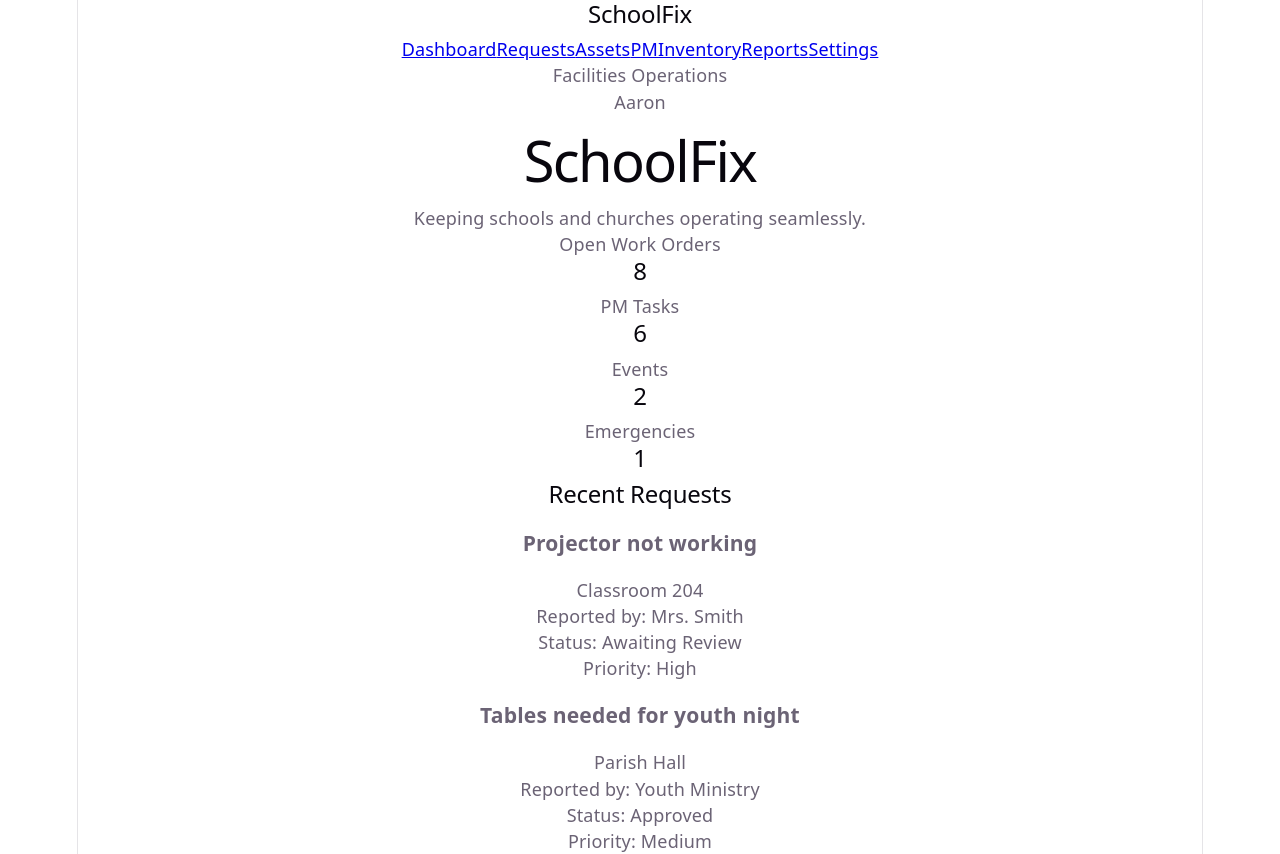
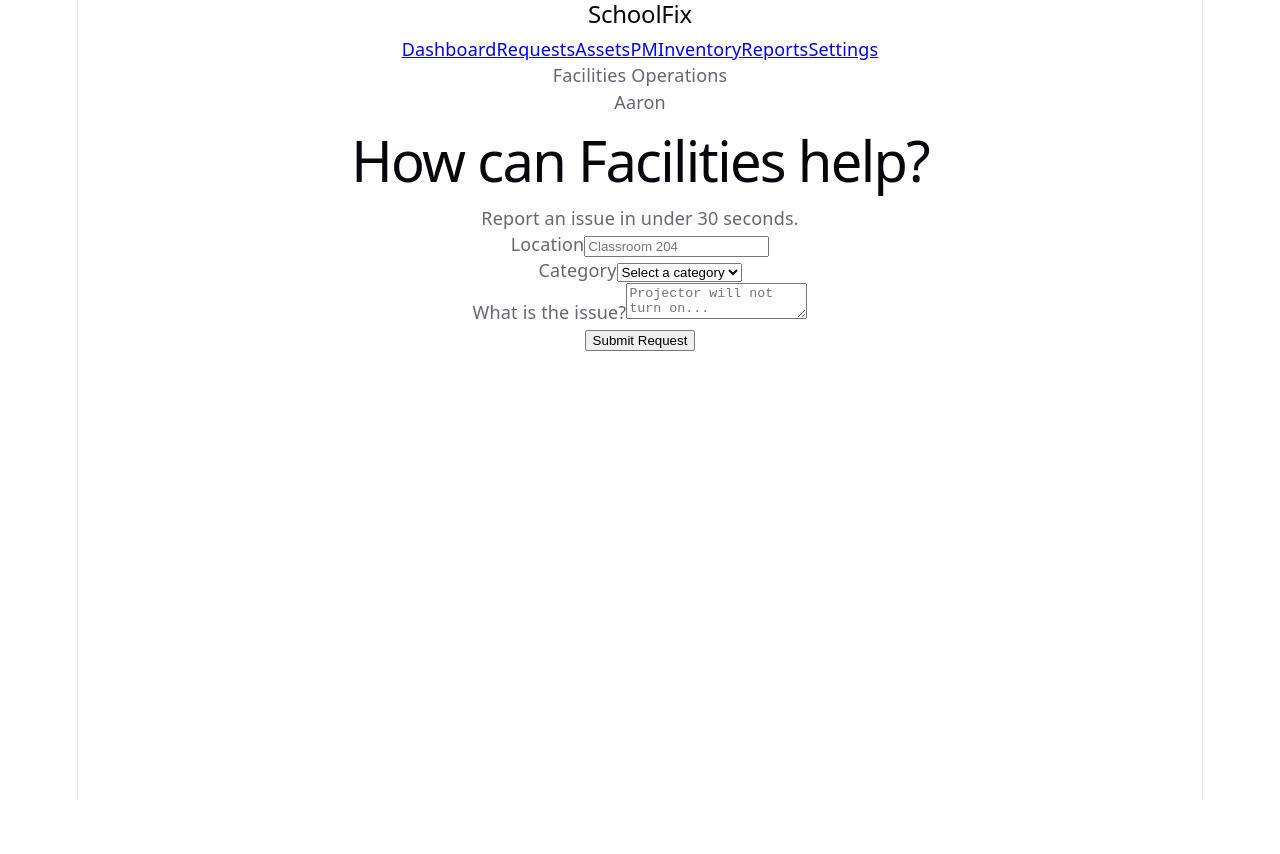
Before and after one commit to Noelke10/Schoolfix, a React (Vite) app in the folder frontend/: page / in a window 1280 px wide. After the commit the page ends 800 px from the top, so only its background shows below. Built offline with nearby package versions, Linux system fonts and the light colour scheme.

Commit message:
feat: add report issue page

```diff
--- a/frontend/src/App.tsx
+++ b/frontend/src/App.tsx
@@ -1,10 +1,10 @@
 import AppLayout from "./layouts/AppLayout";
-import Dashboard from "./pages/Dashboard";
+import ReportIssue from "./pages/ReportIssue";
 
 function App() {
   return (
     <AppLayout>
-      <Dashboard />
+      <ReportIssue />
     </AppLayout>
   );
 }
--- /dev/null
+++ b/frontend/src/pages/ReportIssue.tsx
@@ -0,0 +1,39 @@
+function ReportIssue() {
+  return (
+    <main>
+      <h1>How can Facilities help?</h1>
+      <p>Report an issue in under 30 seconds.</p>
+
+      <form>
+        <div>
+          <label htmlFor="location">Location</label>
+          <input id="location" type="text" placeholder="Classroom 204" />
+        </div>
+
+        <div>
+          <label htmlFor="category">Category</label>
+          <select id="category">
+            <option value="">Select a category</option>
+            <option value="maintenance">Maintenance</option>
+            <option value="custodial">Custodial</option>
+            <option value="event">Event Setup</option>
+            <option value="safety">Safety Concern</option>
+            <option value="it">IT / Technology</option>
+          </select>
+        </div>
+
+        <div>
+          <label htmlFor="description">What is the issue?</label>
+          <textarea
+            id="description"
+            placeholder="Projector will not turn on..."
+          />
+        </div>
+
+        <button type="submit">Submit Request</button>
+      </form>
+    </main>
+  );
+}
+
+export default ReportIssue;
```
